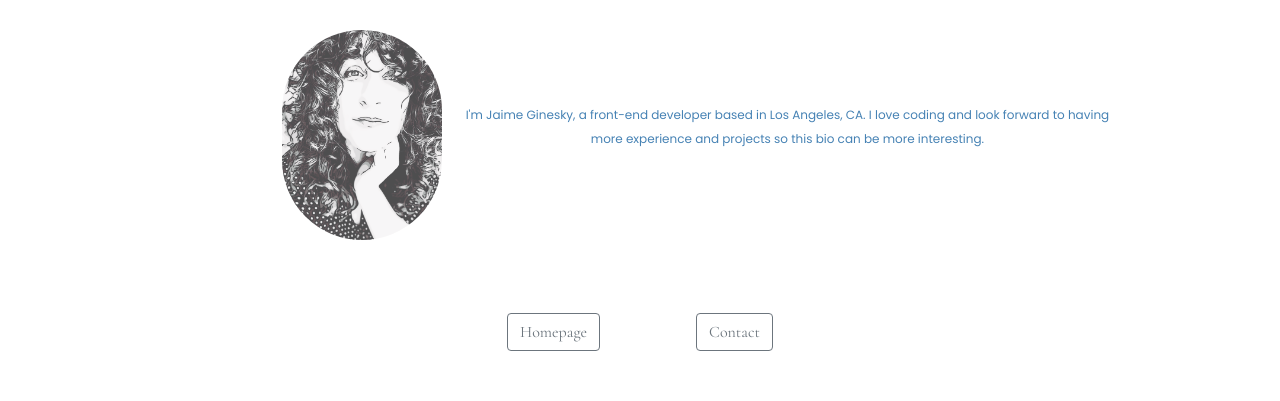
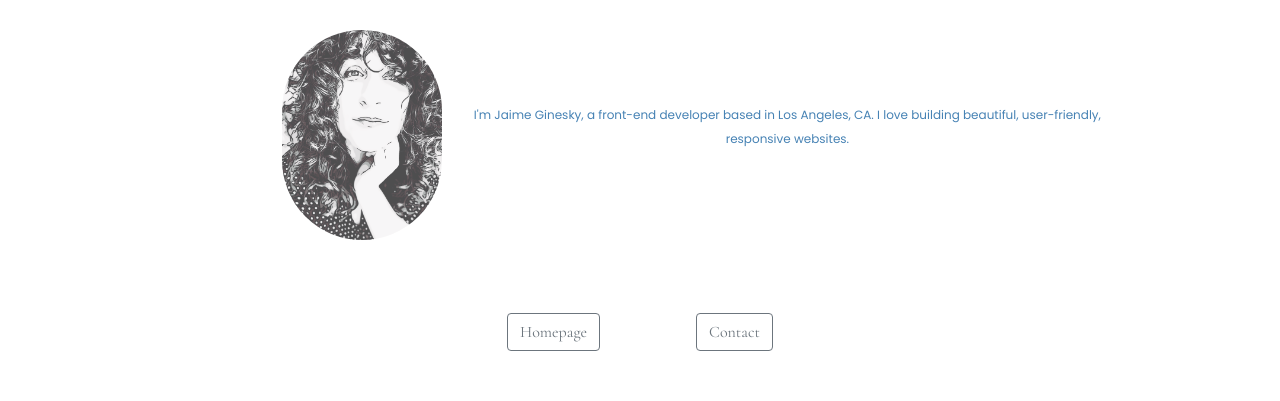
Before and after one commit to Jaime-Ginesky/Week4-portfolio, a plain HTML site: page about.html in a window 1280 px wide. Shown: the part 381-782 px from the top of the page. Drawn offline with nearby package versions, Linux system fonts and the light colour scheme.

Commit message:
edited bio

```diff
--- a/about.html
+++ b/about.html
@@ -95,8 +95,7 @@
           <div class="flex-grow-1">
             <p>
               I'm Jaime Ginesky, a front-end developer based in Los Angeles, CA.
-              I love coding and look forward to having more experience and
-              projects so this bio can be more interesting.
+             I love building beautiful, user-friendly, responsive websites.
             </p>
           </div>
           </div>
--- a/src/styles.css
+++ b/src/styles.css
@@ -257,8 +257,8 @@ a:hover {
   font-weight: 350;
   font-family: "Poppins", sans-serif;
   padding-bottom: 60px;
+  }
 
-}
 .button {
   text-decoration: none;
   color: var(--image-text-color);
```
